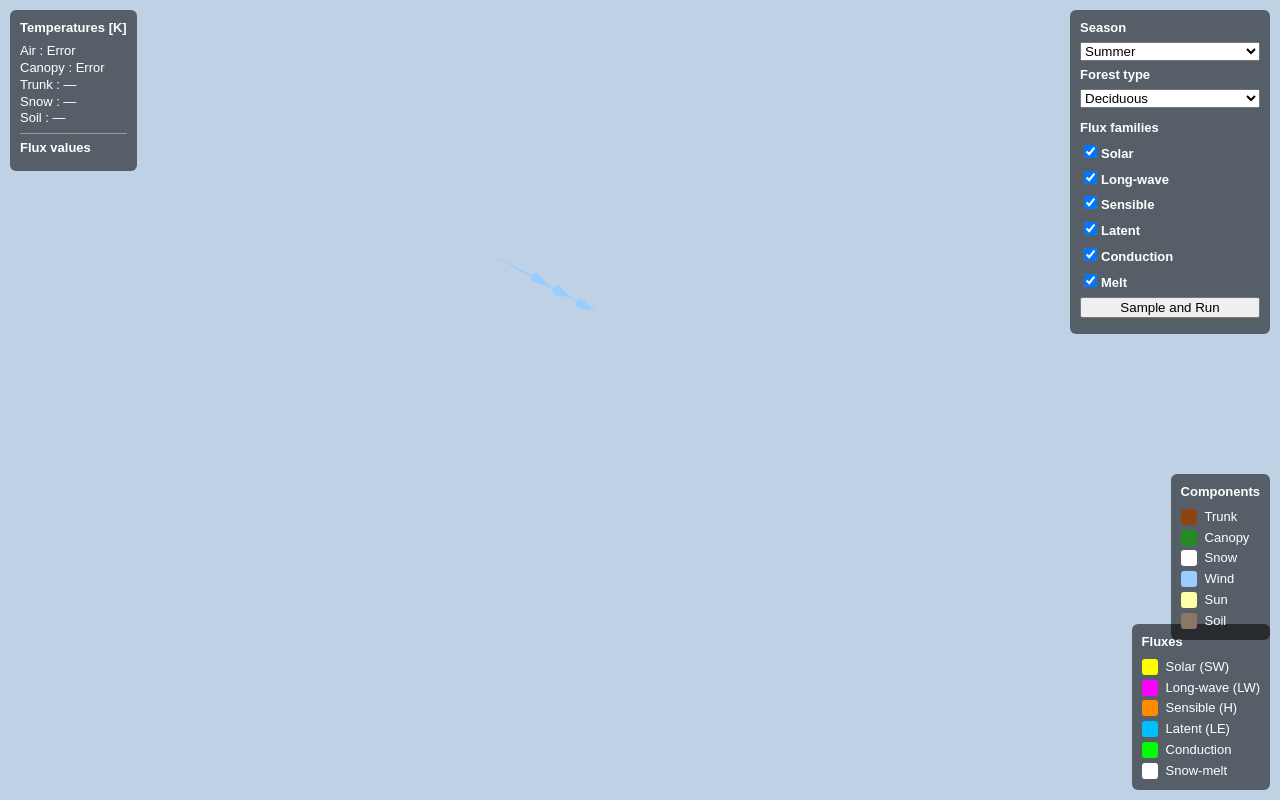
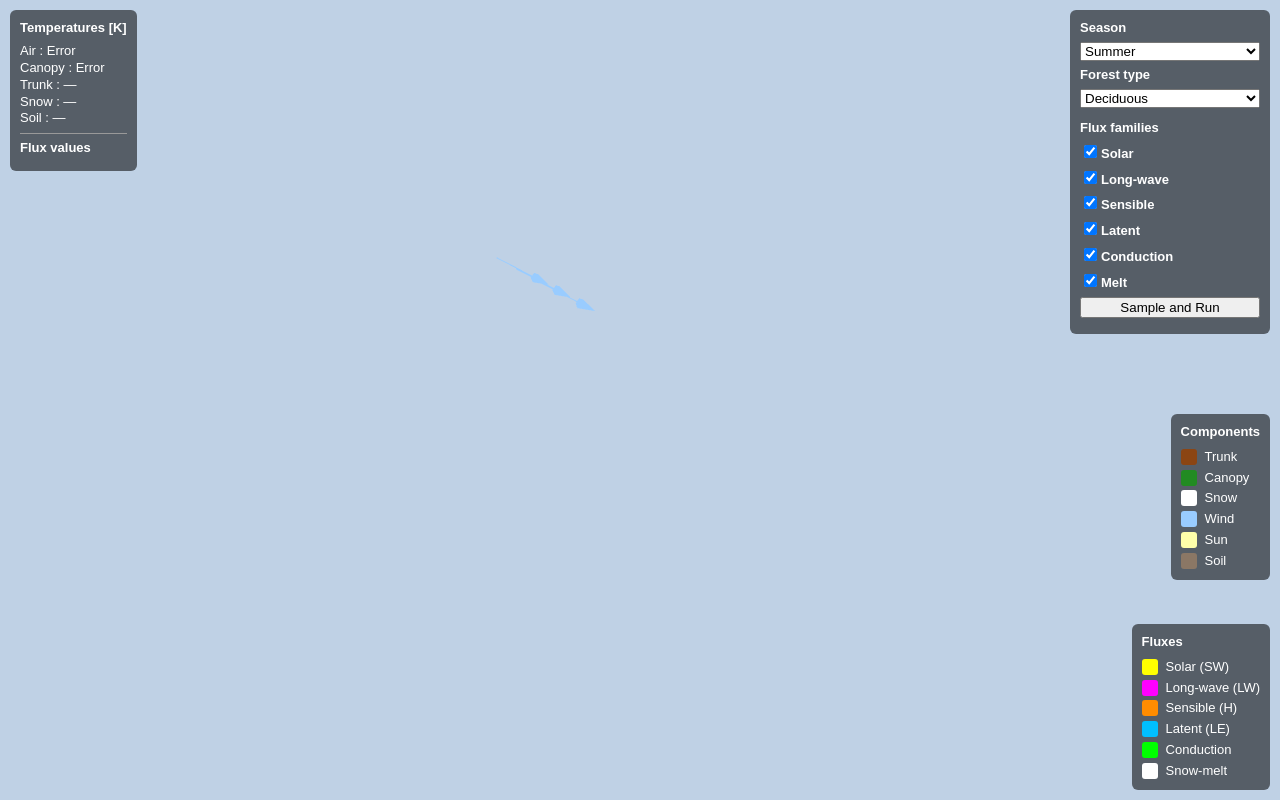
Before and after one commit to kevinbdsouza/TreeEnergyFluxes, a plain HTML site: page index.html in a window 1280 px wide. Drawn offline with nearby package versions, Linux system fonts and the light colour scheme; no server answers.

Commit message:
Move components legend higher

```diff
--- a/index.html
+++ b/index.html
@@ -14,7 +14,7 @@ canvas{display:block}
 #info{top:10px;left:10px}
 .controls{top:10px;right:10px;width:180px}
 #fluxes{bottom:10px;right:10px;display:grid;grid-template-columns:auto 1fr;grid-gap:4px 8px;text-align:left}
-#components{bottom:160px;right:10px;display:grid;grid-template-columns:auto 1fr;grid-gap:4px 8px;text-align:left}
+#components{bottom:220px;right:10px;display:grid;grid-template-columns:auto 1fr;grid-gap:4px 8px;text-align:left}
 #fluxes .box,#components .box{width:16px;height:16px;border-radius:3px}
 .controls label{display:block;margin-bottom:5px;font-weight:600}
 #flux_values{margin-top:4px}
```
